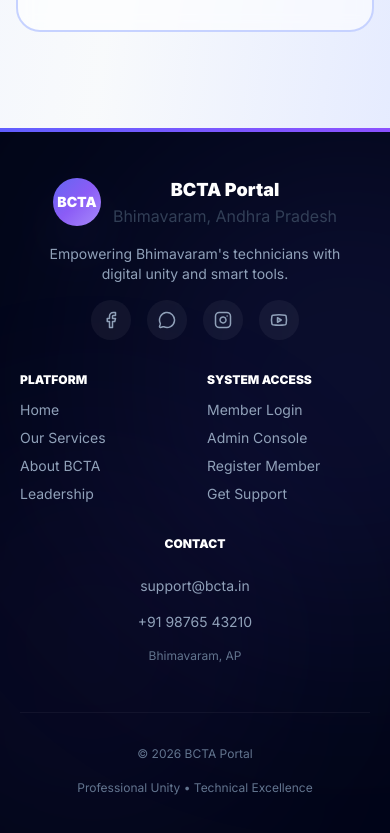
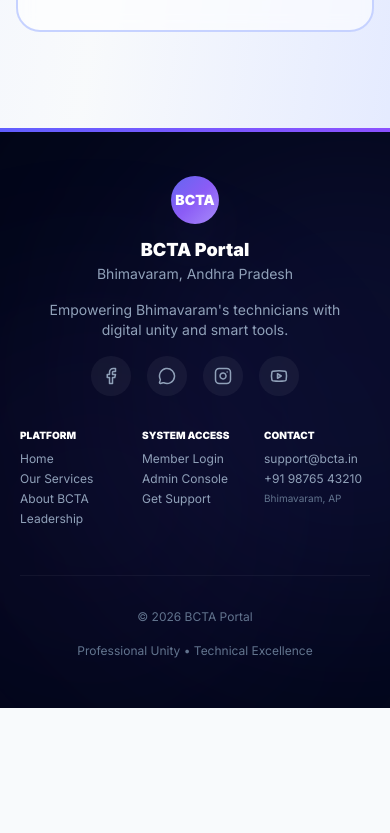
Before and after one commit to leelakrishna77788/BCTA, a React (Vite) app: page /contact in a window 390 px wide. Shown: the part 2152-2985 px from the top of the page. After the commit the page ends 2860 px from the top, so only its background shows below. Built offline with nearby package versions, Linux system fonts and the light colour scheme; no server answers.

Commit message:
landing,presidnts,footer page updated

```diff
--- a/src/components/shared/Footer.tsx
+++ b/src/components/shared/Footer.tsx
@@ -35,10 +35,10 @@ const Footer: React.FC = () => {
 
       <div className="max-w-7xl mx-auto relative z-10">
         {/* MAIN GRID */}
-        <div className="grid grid-cols-1 md:grid-cols-4 gap-8 pb-12 border-b border-white/5">
-          {/* Section 1 */}
-          <div className="flex flex-col items-center sm:items-start text-center sm:text-left space-y-4 sm:space-y-6">
-            <div className="flex items-center gap-3">
+        <div className="grid grid-cols-1 md:grid-cols-4 gap-8 md:gap-12 pb-12 border-b border-white/5">
+          {/* Section 1 - Logo and Social */}
+          <div className="flex flex-col items-center sm:items-start text-center sm:text-left space-y-4 sm:space-y-6 md:col-span-1">
+            <div className="flex flex-col sm:flex-row items-center gap-3">
               <div
                 className="w-12 h-12 rounded-2xl flex items-center justify-center shadow-2xl shadow-indigo-500/20"
                 style={{ background: "var(--gradient-accent)" }}
@@ -46,8 +46,8 @@ const Footer: React.FC = () => {
                 <span className="text-white font-black text-sm">BCTA</span>
               </div>
               <div>
-                <span className="font-black text-lg">{t("footer.bctaPortal")}</span>
-                    <p className="text-slate-600/70">
+                <span className="font-black text-lg block">{t("footer.bctaPortal")}</span>
+                    <p className="text-slate-400 text-sm">
                       {t("contact.bhimavaramAP")}
                     </p>
               </div>
@@ -71,13 +71,12 @@ const Footer: React.FC = () => {
             </div>
           </div>
 
-          {/* Section 2 + 3 Wrapper (Mobile Side-by-Side) */}
-          <div className="grid grid-cols-2 gap-6 items-start md:contents">
-            {" "}
-            {/* Section 2 */}
+          {/* Sections 2, 3, 4 - Three columns on mobile */}
+          <div className="grid grid-cols-3 gap-4 md:col-span-3 md:grid-cols-3 md:gap-8">
+            {/* Section 2 - Platform */}
             <div className="flex flex-col items-start text-left w-full">
-              <h4 className="text-xs font-black uppercase mb-3">{t("footer.platform")}</h4>
-              <div className="space-y-2 w-full">
+              <h4 className="text-[10px] sm:text-xs font-black uppercase mb-2 sm:mb-3">{t("footer.platform")}</h4>
+              <div className="space-y-1 sm:space-y-2 w-full">
                 {[
                   { to: "/", label: t("footer.home") },
                   { to: "/services", label: t("footer.ourServices") },
@@ -87,49 +86,48 @@ const Footer: React.FC = () => {
                   <Link
                     key={link.to + link.label}
                     to={link.to}
-                    className="block text-slate-400 hover:text-white text-sm"
+                    className="block text-slate-400 hover:text-white text-xs sm:text-sm"
                   >
                     {link.label}
                   </Link>
                 ))}
               </div>
             </div>
-            {/* Section 3 */}
+            {/* Section 3 - System Access */}
             <div className="flex flex-col items-start text-left w-full">
-              <h4 className="text-xs font-black uppercase mb-3">
+              <h4 className="text-[10px] sm:text-xs font-black uppercase mb-2 sm:mb-3">
                 {t("footer.systemAccess")}
               </h4>
-              <div className="space-y-2 w-full">
+              <div className="space-y-1 sm:space-y-2 w-full">
                 {[
                   { to: "/login", label: t("footer.memberLogin") },
                   { to: "/login", label: t("footer.adminConsole") },
-                  { to: "/register", label: t("footer.registerMember") },
                   { to: "/contact", label: t("footer.getSupport") },
                 ].map((link) => (
                   <Link
                     key={link.label}
                     to={link.to}
-                    className="block text-slate-400 hover:text-white text-sm"
+                    className="block text-slate-400 hover:text-white text-xs sm:text-sm"
                   >
                     {link.label}
                   </Link>
                 ))}
               </div>
             </div>
-          </div>
 
-          {/* Section 4 */}
-          <div className="flex flex-col items-center text-center sm:items-start sm:text-left space-y-4">
-            <h4 className="text-xs font-black uppercase mb-6">{t("footer.contact")}</h4>
-
-            <a href="#" className="text-slate-400 text-sm">
-              support@bcta.in
-            </a>
-            <a href="#" className="text-slate-400 text-sm">
-              +91 98765 43210
-            </a>
-
-            <p className="text-xs text-slate-500">{t("footer.location")}</p>
+            {/* Section 4 - Contact */}
+            <div className="flex flex-col items-start text-left w-full">
+              <h4 className="text-[10px] sm:text-xs font-black uppercase mb-2 sm:mb-3">{t("footer.contact")}</h4>
+              <div className="space-y-1 sm:space-y-2">
+                <a href="#" className="block text-slate-400 hover:text-white text-xs sm:text-sm">
+                  support@bcta.in
+                </a>
+                <a href="#" className="block text-slate-400 hover:text-white text-xs sm:text-sm">
+                  +91 98765 43210
+                </a>
+                <p className="text-[10px] sm:text-xs text-slate-500">{t("footer.location")}</p>
+              </div>
+            </div>
           </div>
         </div>
 
--- a/src/i18n/locales/en.json
+++ b/src/i18n/locales/en.json
@@ -104,7 +104,6 @@
     "systemAccess": "System Access",
     "memberLogin": "Member Login",
     "adminConsole": "Admin Console",
-    "registerMember": "Register Member",
     "getSupport": "Get Support",
     "contact": "Contact",
     "copyright": "© 2026 BCTA Portal",
@@ -113,7 +112,8 @@
   },
   "landing": {
     "heroTitle1": "The digital platform for",
-    "heroTitle2": "Bhimavaram Cellphones Technicians",
+    "heroTitle2": "Bhimavaram Cellphones",
+    "heroTitle3": "Technicians",
     "heroSubtitle": "A unified association portal designed for professional unity, instant communication, and association management.",
     "portal": "Portal",
     "services": "Services",
--- a/src/pages/LandingPage.tsx
+++ b/src/pages/LandingPage.tsx
@@ -278,7 +278,7 @@ const LandingPage: React.FC = () => {
         <Navbar />
 
         {/* ================= HERO ================= */}
-        <section className="relative min-h-[80vh] flex items-center justify-center px-4 sm:px-6 pt-3 sm:pt-32 pb-2 sm:pb-12 overflow-hidden mesh-gradient">
+        <section className="relative min-h-[49vh] flex items-center justify-center px-4 sm:px-6 pt-16 sm:pt-24 pb-6 sm:pb-10 overflow-hidden mesh-gradient">
           {/* Decorative elements */}
           <div className="absolute top-1/4 -left-12 w-64 h-64 bg-indigo-500/10 rounded-full blur-3xl animate-pulse" />
           <div
@@ -296,13 +296,17 @@ const LandingPage: React.FC = () => {
             className="text-center max-w-5xl relative z-10"
           >
             <Reveal dy={20} delay={0.2}>
-              <h1 className="text-4xl sm:text-6xl md:text-8xl font-black mb-6 sm:mb-8 leading-[1.05] px-2 tracking-tighter">
+              <h1 className="text-3xl sm:text-5xl md:text-7xl font-black mb-6 sm:mb-8 leading-tight px-2 tracking-tight">
                 <span className="text-slate-900 drop-shadow-sm">
                   {t("landing.heroTitle1")}
                 </span>
                 <br />
+                <span className="gradient-text bg-linear-to-r from-indigo-700 via-violet-700 to-indigo-800 bg-clip-text text-transparent lucida whitespace-nowrap">
+                  {t("landing.heroTitle2")}
+                </span>
+                <br />
                 <span className="gradient-text bg-linear-to-r from-indigo-700 via-violet-700 to-indigo-800 bg-clip-text text-transparent lucida">
-                  {t("landing.heroTitle2")}
+                  {t("landing.heroTitle3")}
                 </span>
               </h1>
             </Reveal>
--- a/src/pages/PresidentsPage.tsx
+++ b/src/pages/PresidentsPage.tsx
@@ -103,14 +103,14 @@ const PresidentsPage: React.FC = () => {
       <Navbar />
 
       {/* ── HERO ── */}
-      <section className="relative pt-28 pb-8 sm:pt-36 sm:pb-12 px-4 overflow-hidden font-body">
+      <section className="relative pt-16 pb-6 sm:pt-20 sm:pb-10 px-4 overflow-hidden font-body">
         <div className="absolute top-20 left-10 w-72 h-72 rounded-full bg-amber-300/20 blur-3xl pointer-events-none" />
         <div className="absolute bottom-0 right-10 w-96 h-96 rounded-full bg-violet-300/20 blur-3xl pointer-events-none" />
 
         <div className="max-w-6xl mx-auto relative">
           <div className="flex flex-col lg:flex-row lg:items-end gap-8 lg:gap-16">
             <div className="flex-1">
-              <h1 className="font-display text-[clamp(3rem,8vw,7rem)] font-black leading-[0.92] text-slate-900 mb-8">
+              <h1 className="font-display text-[clamp(2rem,6vw,4.5rem)] font-black leading-[0.92] text-slate-900 mb-4">
                 <div className="hero-line"><span>{t("presidents.the")}</span></div>
                 <div className="hero-line"><span className="text-blue-900">{t("presidents.presidentsTitle")}</span></div>
                 <div className="hero-line"><span>{t("presidents.ofBCTA")}</span></div>
```
Also changed, not shown: src/i18n/locales/te.json.
